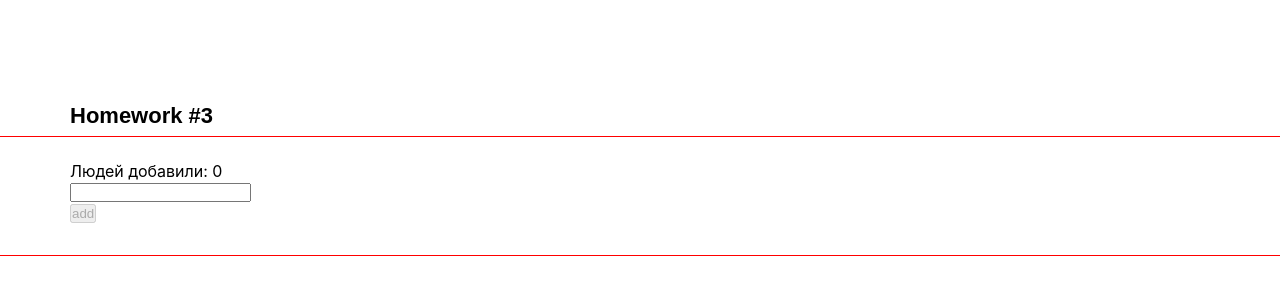
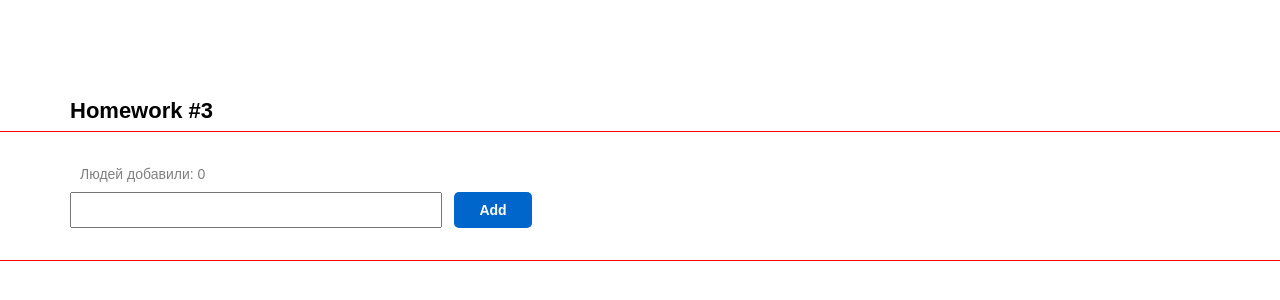
Before and after one commit to zheton90/hws2-master, a React (Create React App) app: page / in a window 1280 px wide. Shown: the part 220-520 px from the top of the page. Built offline with nearby package versions, Linux system fonts and the light colour scheme; the HTML template or start-up script is replaced by a standard one.

Commit message:
make HW2 without

```diff
--- a/src/s2-homeworks/hw03/Greeting.module.css
+++ b/src/s2-homeworks/hw03/Greeting.module.css
@@ -2,21 +2,39 @@
 }
 
 .inputAndButtonContainer {
+    display: flex;
+    column-gap: 12px;
 }
 
 .error {
+    color: red;
+
 }
 
 .input {
+    width: 372px;
+    height: 36px;
 }
 
 .input:focus {
 }
 
 .errorInput {
+    border: 1px solid red;
+
 }
 
 .button {
+    width: 78px;
+    height: 36px;
+    border-radius: 5px;
+    border: none;
+    font-family: 'Montserrat', sans-serif;
+    font-weight: 600;
+    font-size: 14px;
+    line-height: 143%;
+    color: #fff;
+    background-color: #06c;;
 }
 
 .button:focus {
@@ -29,7 +47,17 @@
 }
 
 .text {
+    font-family: 'Montserrat', sans-serif;
+    font-weight: 400;
+    font-size: 14px;
+    color: rgba(0, 0, 0, 0.5);
+    margin: 10px;
 }
 
 .greeting {
+    font-family: 'Montserrat', sans-serif;
+    font-weight: 500;
+    font-size: 14px;
+    color: #000;
+    margin-top: 10px;
 }
--- a/src/s2-homeworks/hw03/Greeting.tsx
+++ b/src/s2-homeworks/hw03/Greeting.tsx
@@ -25,7 +25,7 @@ const Greeting: React.FC<GreetingPropsType> = (
         lastUserName,
     } // деструктуризация пропсов
 ) => {
-    const inputClass = error ? ' ' : s.errorInput // need to fix with (?:)
+    const inputClass = s.input + (error ? ' ' + s.errorInput : '') // need to fix with (?:)
 
     return (
         <div id={'hw3-form'} className={s.greetingForm}>
@@ -57,7 +57,7 @@ const Greeting: React.FC<GreetingPropsType> = (
                     className={s.button}
                     disabled={!name.trim()}
                 >
-                    add
+                    Add
                 </button>
             </div>
 
--- a/src/s2-homeworks/hw03/GreetingContainer.tsx
+++ b/src/s2-homeworks/hw03/GreetingContainer.tsx
@@ -13,13 +13,13 @@ export const pureAddUser = (name: string, setError: (error: string) => void, set
         addUserCallback(name)
         setName('')
     } else {
-        setError('name is empty')
+        setError('Ошибка! Введите имя!')
     }
 
 }
 
 export const pureOnBlur = (name: string, setError: (error: string) => void) => { // если имя пустое - показать ошибку
-    name.trim() === '' && setError('name is empty')
+    name.trim() === '' && setError('Ошибка! Введите имя!')
 }
 
 export const pureOnEnter = (e: KeyboardEvent<HTMLInputElement>, addUser: () => void) => { // если нажата кнопка Enter - добавить
```
